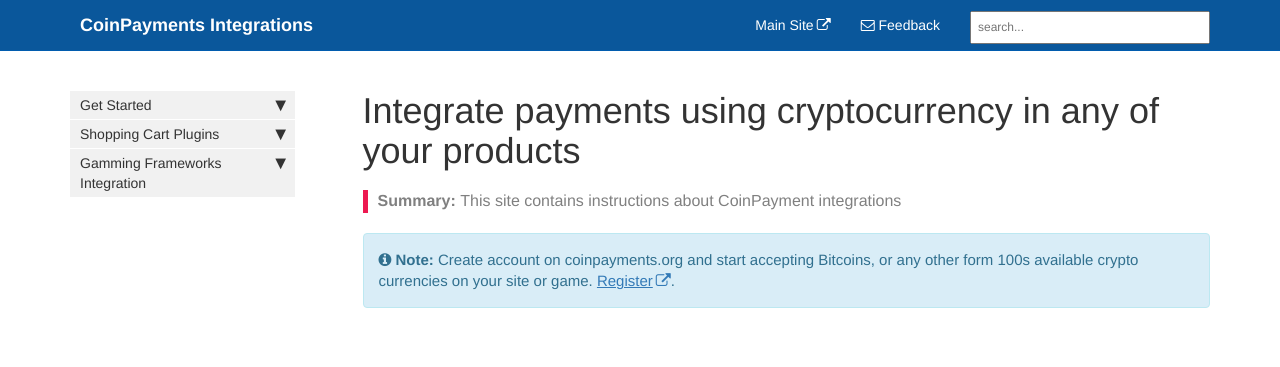
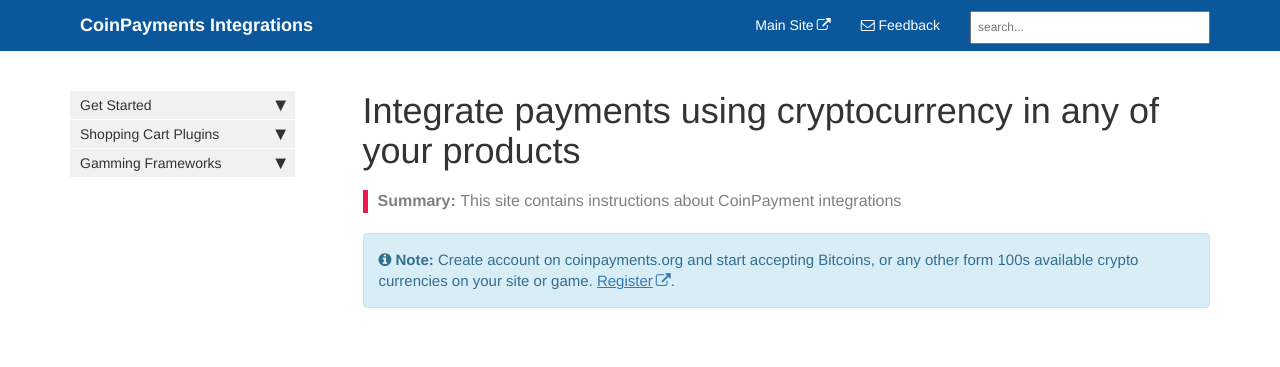
Before and after one commit to CoinPaymentsNet/CoinPaymentsNET.github.io, a Jekyll site: the page built from index.md, in a window 1280 px wide. Shown: the top 367 px of the page. Built offline with Jekyll 4.4.1, drawn with Linux system fonts in a browser that asks for light colours; nearby versions of some CDN libraries; comment, search, counter and statistics services are not loaded.

Commit message:
updated sidebar

```diff
--- a/_data/sidebars/home_sidebar.yml
+++ b/_data/sidebars/home_sidebar.yml
@@ -22,7 +22,7 @@ entries:
       url: /magento2.html
       output: web
 
-  - title: Gamming Frameworks Integration
+  - title: Gamming Frameworks
     output: web
     folderitems:
     - title: Unity Addon
```
